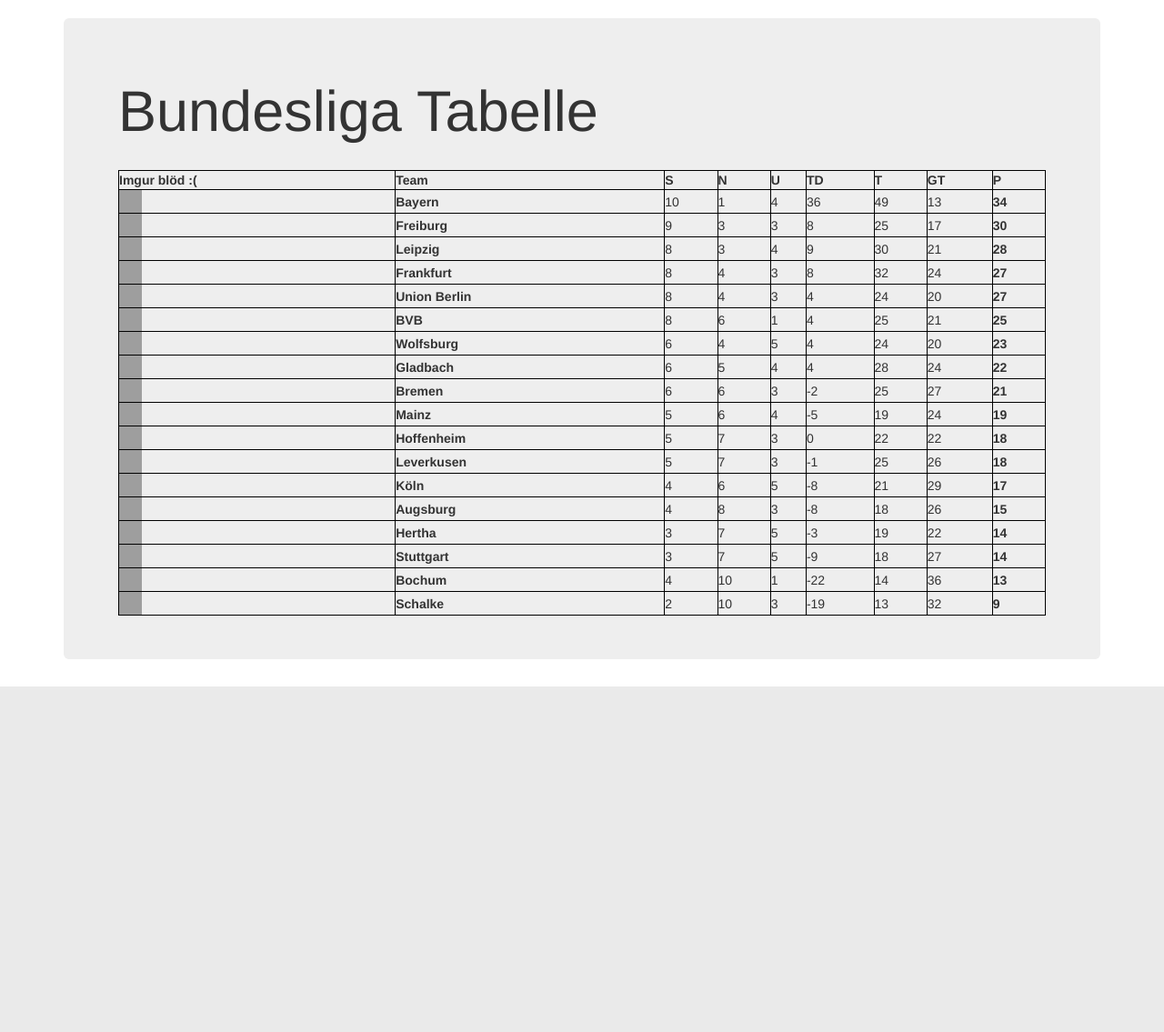
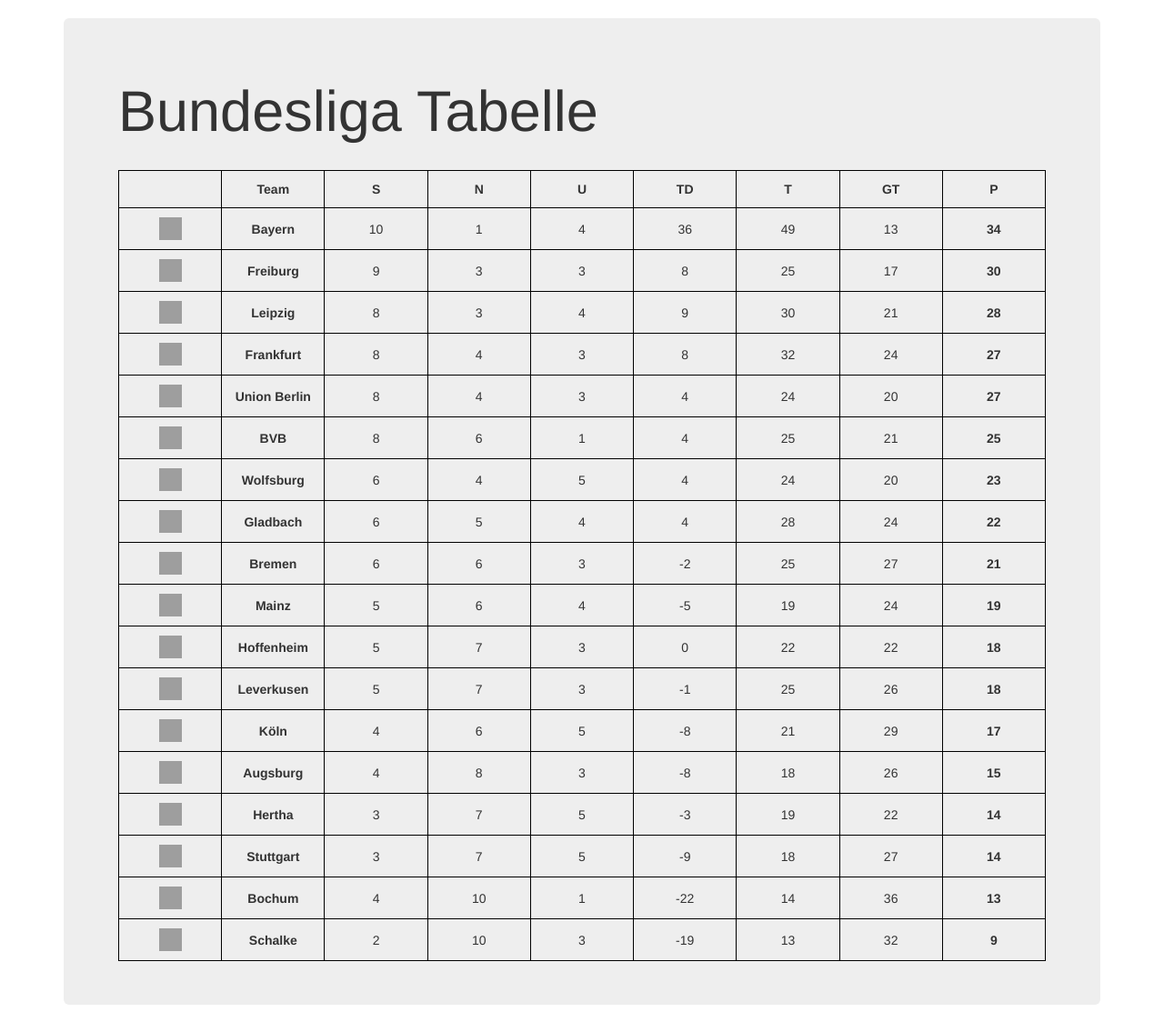
Before and after one commit to LucaPaa/TippBall, a Flask app: page /tabelle in a window 1280 px wide. Shown: the part 52-1187 px from the top of the page at 91% size. Before the commit the page ends 807 px from the top, so only its background shows below. Run offline with Flask 3, Linux system fonts and the light colour scheme; parts of the project's set-up code (start-up, migrations or seed data) failed here and were passed over; grey boxes are pictures that could not be loaded.

Commit message:
some sneaky new html stuff

```diff
--- a/backend/templates/tabelle.html
+++ b/backend/templates/tabelle.html
@@ -6,6 +6,9 @@
     table, th, td {
       border: 1px solid black;
       border-collapse: collapse;
+      padding: 10px;
+      table-layout: fixed;
+      text-align: center;
     }
     </style>
     <div class="jumbotron">
@@ -13,7 +16,7 @@
             <br>
             <table style="width: 100%">
                <thead>
-                  <th>Imgur blöd :(</th>
+                  <th></th>
                   <th>Team</th>
                   <th>S</th>
                   <th>N</th>
```
